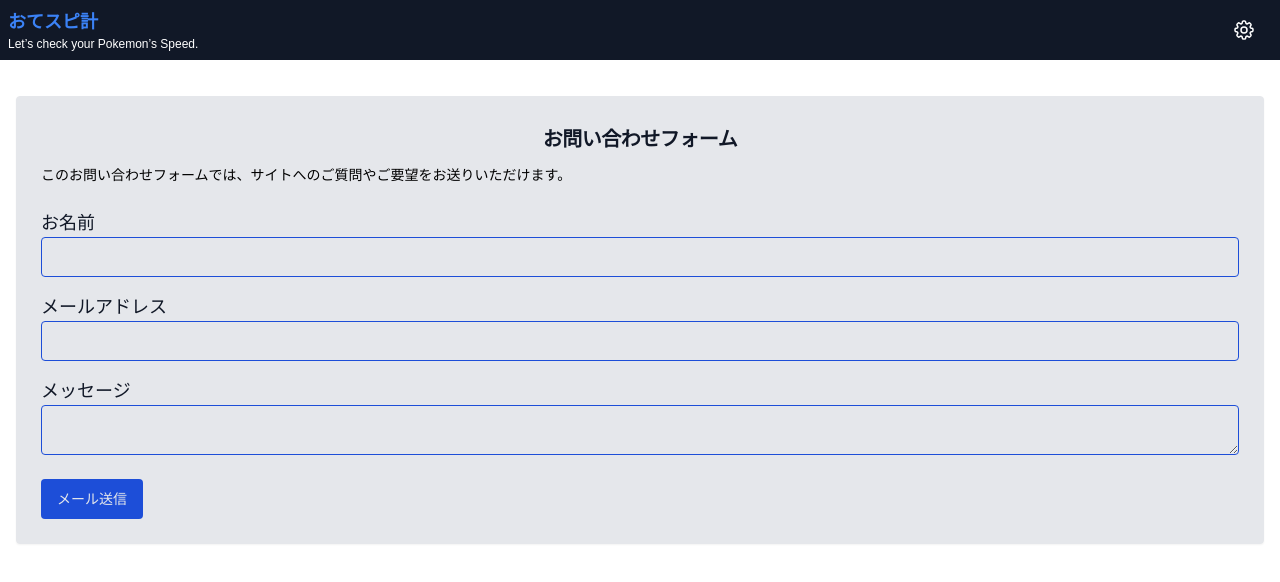
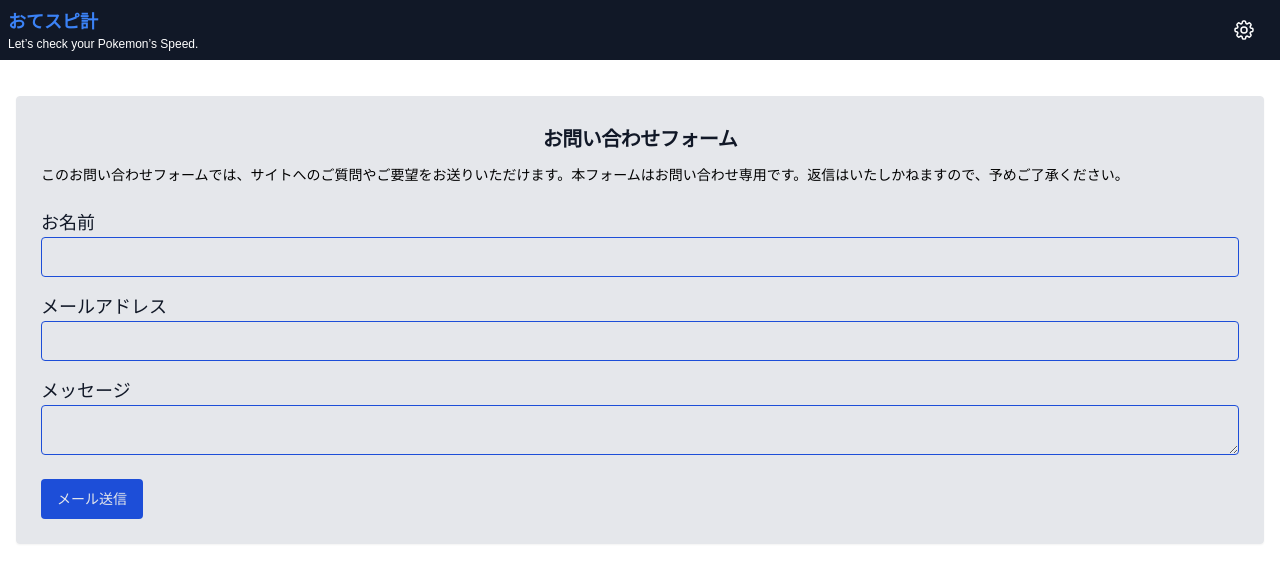
Before and after one commit to Sug1re/PokemonSleep_HelpSpeed, a Next.js app: page /inquiry in a window 1280 px wide. Shown: the top 582 px of the page. Built offline with nearby package versions, Linux system fonts and the light colour scheme; a web font is replaced by a local one.

Commit message:
フォーム追加

```diff
--- a/app/Header.tsx
+++ b/app/Header.tsx
@@ -133,7 +133,8 @@ const Header = () => {
                     </a>
                   </li>
                   <li className="hover:text-green-300 duration-300 w-full flex flex-col">
-                    <a href="/inquiry" className="text-base">
+                    {/* <a href="/inquiry" className="text-base"> */}
+                    <a href="#" className="text-base">
                       お問い合わせ
                     </a>
                   </li>
--- a/app/inquiry/page.tsx
+++ b/app/inquiry/page.tsx
@@ -1,3 +1,5 @@
+"use client";
+
 import { Button } from "@/components/ui/button";
 import {
   Card,
@@ -49,7 +51,7 @@ const Inquiry = () => {
                 お問い合わせフォーム
               </CardTitle>
               <CardDescription className=" px-6 py-2">
-                このお問い合わせフォームでは、サイトへのご質問やご要望をお送りいただけます。
+                このお問い合わせフォームでは、サイトへのご質問やご要望をお送りいただけます。本フォームはお問い合わせ専用です。返信はいたしかねますので、予めご了承ください。
               </CardDescription>
             </CardHeader>
             <CardContent className=" space-y-4">
```
